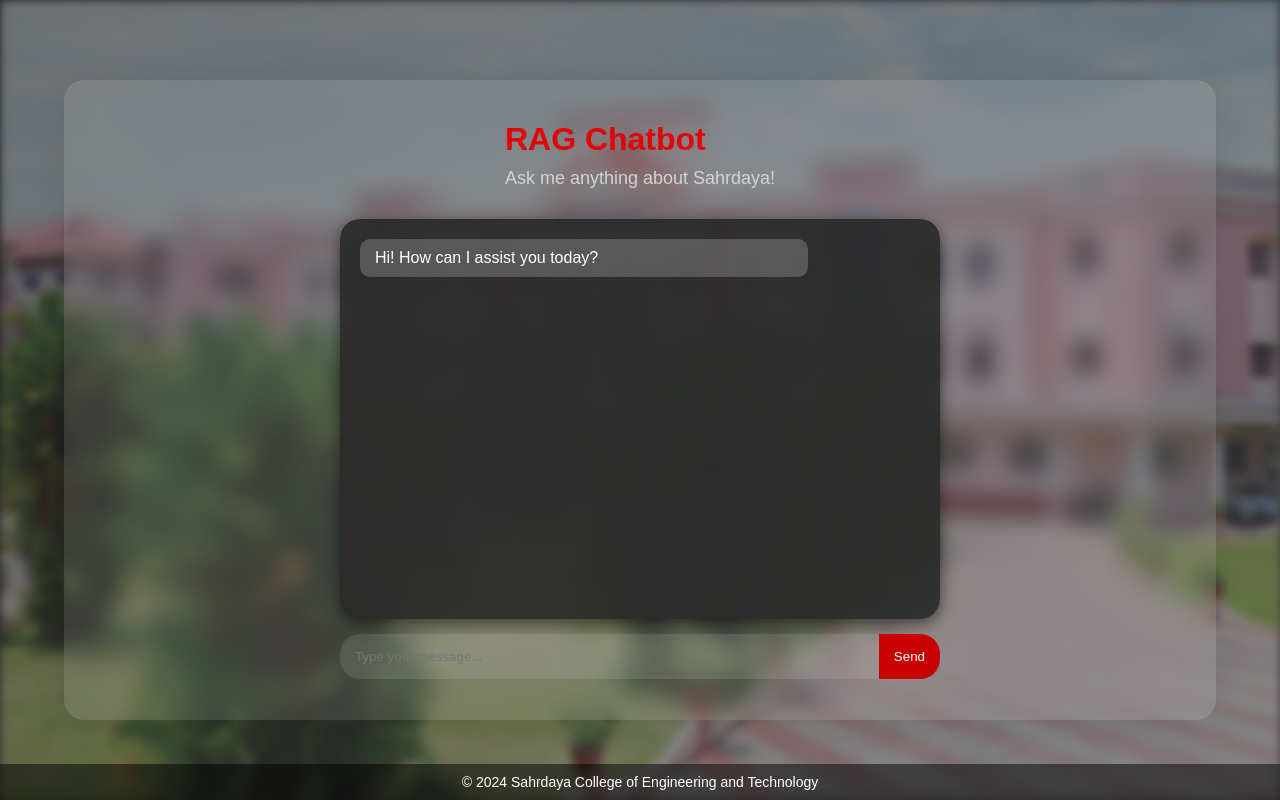
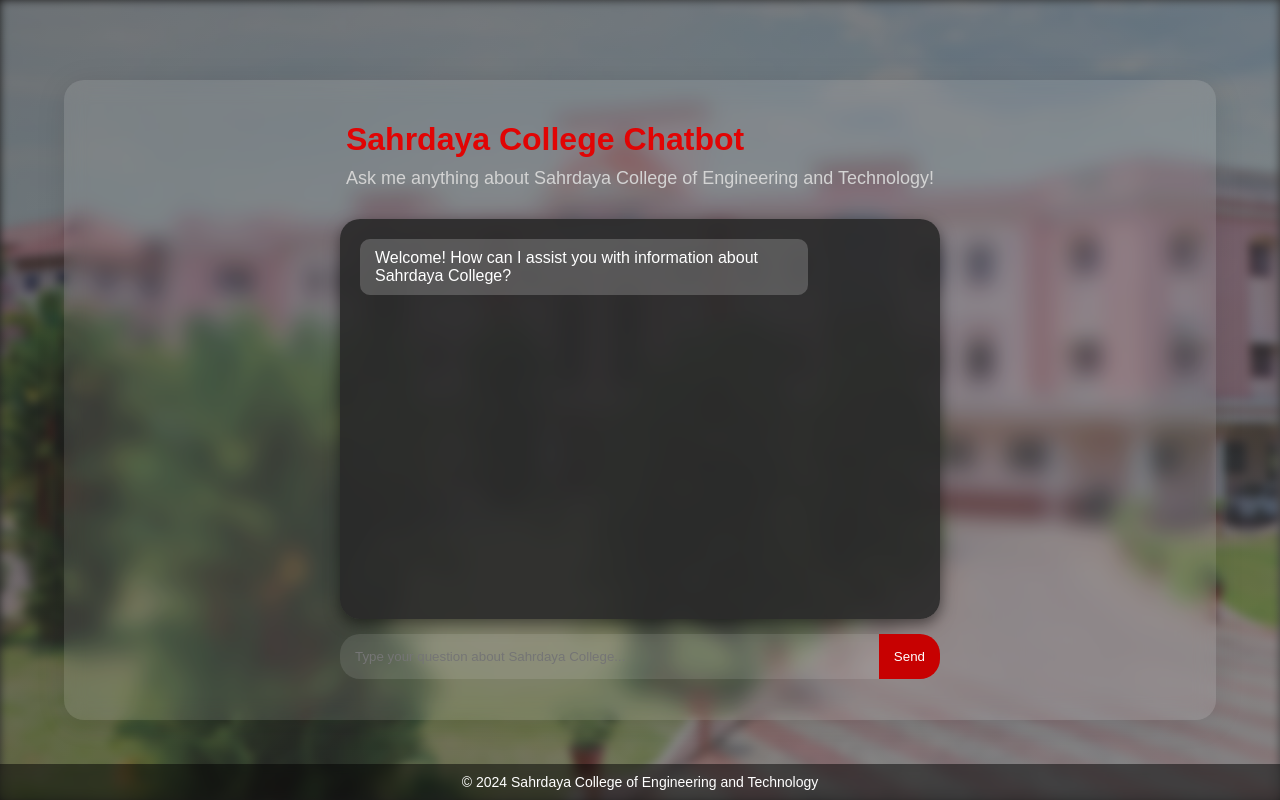
Before and after one commit to TaAkash2022004/Sahrdaya-ragbot, a plain HTML site: page index.html in a window 1280 px wide. Drawn offline with Linux system fonts and the light colour scheme.

Commit message:
Update index.html

```diff
--- a/index.html
+++ b/index.html
@@ -3,32 +3,27 @@
 <head>
   <meta charset="UTF-8">
   <meta name="viewport" content="width=device-width, initial-scale=1.0">
-  <title>RAG Chatbot - Sahrdaya College</title>
+  <title>Sahrdaya College Chatbot</title>
   <link rel="stylesheet" href="styles.css">
   <script src="script.js" defer></script>
 </head>
 <body>
   <div class="container">
-
-
-
-    <!-- Main Content: Chat Interface -->
     <main class="main-content">
       <div class="chat-header">
-        <h1>RAG Chatbot</h1>
-        <p>Ask me anything about Sahrdaya!</p>
+        <h1>Sahrdaya College Chatbot</h1>
+        <p>Ask me anything about Sahrdaya College of Engineering and Technology!</p>
       </div>
       <div class="chat-box" id="chat-box">
-        <div class="chat-message bot">Hi! How can I assist you today?</div>
+        <div class="chat-message bot">Welcome! How can I assist you with information about Sahrdaya College?</div>
       </div>
       <div class="chat-input">
-        <input type="text" id="user-input" placeholder="Type your message..." />
+        <input type="text" id="user-input" placeholder="Type your question about Sahrdaya College..." />
         <button onclick="sendMessage()">Send</button>
       </div>
     </main>
   </div>
 
-  <!-- Footer with College Name -->
   <footer class="footer">
     <p>&copy; 2024 Sahrdaya College of Engineering and Technology</p>
   </footer>
```
